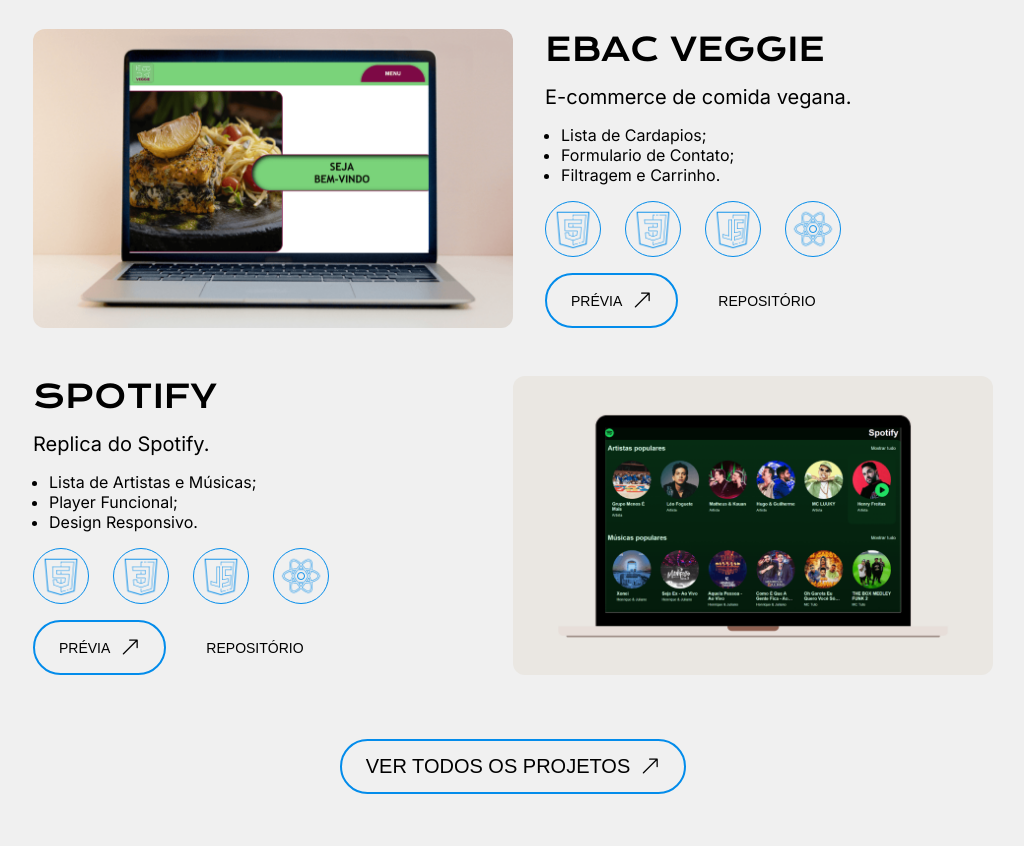
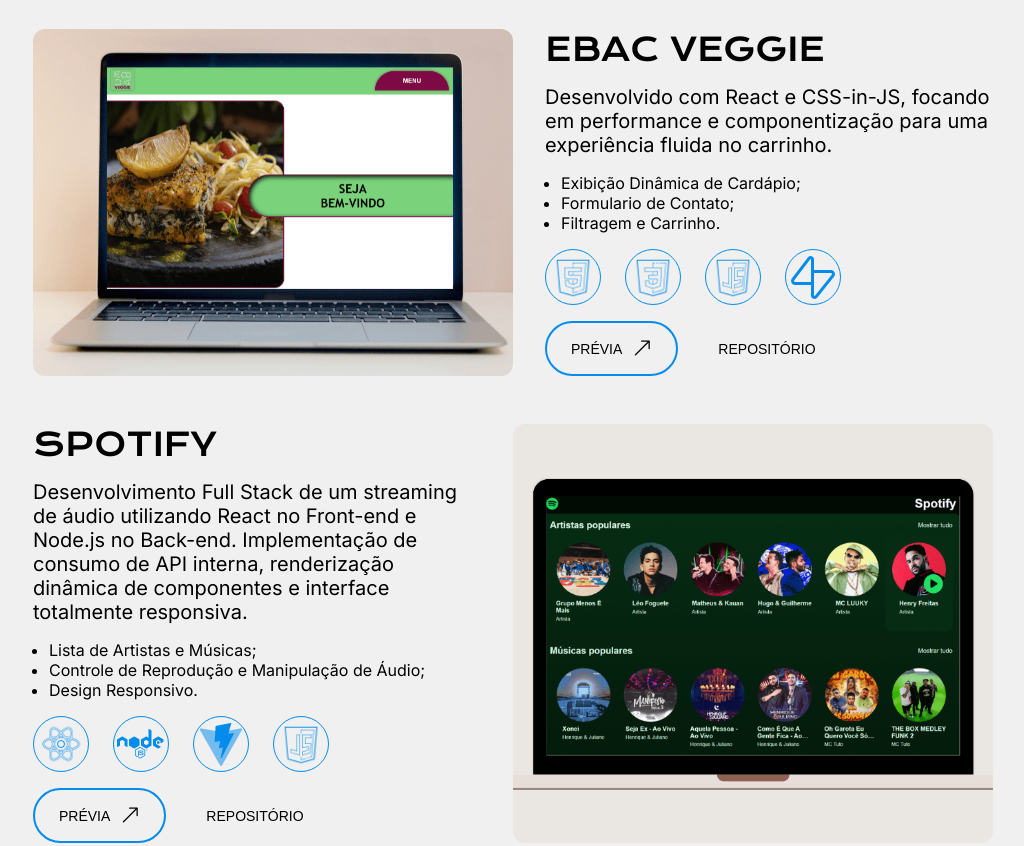
Before and after one commit to Ismaelblog/ismaelfernandes.github.io, a plain HTML site: page index.html in a window 1280 px wide. Shown: the part 1762-2608 px from the top of the page, without its empty margins (127-1151 px from the left). Drawn offline with nearby package versions, Linux system fonts and the light colour scheme.

Commit message:
Add Updates info, font-size about-me and Add icons.

```diff
--- a/assets/css/styles.css
+++ b/assets/css/styles.css
@@ -1004,6 +1004,10 @@
     width: auto;
   }
 
+  .about__text-wrapper p {
+    font-size: 1.25rem;
+  }
+
   .about__content1 {
     padding: 0rem 10rem 5rem;
   }
--- a/index.html
+++ b/index.html
@@ -215,9 +215,9 @@
           />
           <div class="card__body">
             <h3 class="card__title">EBAC Veggie</h3>
-            <p class="card__description">E-commerce de comida vegana.</p>
+            <p class="card__description">Desenvolvido com React e CSS-in-JS, focando em performance e componentização para uma experiência fluida no carrinho.</p>
             <ul class="card__list">
-              <li>Lista de Cardapios;</li>
+              <li>Exibição Dinâmica de Cardápio;</li>
               <li>Formulario de Contato;</li>
               <li>Filtragem e Carrinho.</li>
             </ul>
@@ -246,8 +246,8 @@
               <li class="skills__item">
                 <img
                   class="skills__logo"
-                  src="assets/images/tecnologias/icons8-react-100.png"
-                  alt="Logo React"
+                  src="assets/images/tecnologias/icons8-supabase-96.png"
+                  alt="Logo Supabase"
                 />
               </li>
             </ul>
@@ -282,39 +282,39 @@
           />
           <div class="card__body">
             <h3 class="card__title">Spotify</h3>
-            <p class="card__description">Replica do Spotify.</p>
+            <p class="card__description">Desenvolvimento Full Stack de um streaming de áudio utilizando React no Front-end e Node.js no Back-end. Implementação de consumo de API interna, renderização dinâmica de componentes e interface totalmente responsiva.</p>
             <ul class="card__list">
               <li>Lista de Artistas e Músicas;</li>
-              <li>Player Funcional;</li>
+              <li>Controle de Reprodução e Manipulação de Áudio;</li>
               <li>Design Responsivo.</li>
             </ul>
             <ul class="tecnologies__list">
               <li class="skills__item">
                 <img
                   class="skills__logo"
-                  src="assets/images/tecnologias/icons8-html-5-100.png"
-                  alt="Logo HTML5"
+                  src="assets/images/tecnologias/icons8-react-100.png"
+                  alt="Logo React"
                 />
               </li>
               <li class="skills__item">
                 <img
                   class="skills__logo"
-                  src="assets/images/tecnologias/icons8-css3-100.png"
-                  alt="Logo CSS3"
+                  src="assets/images/tecnologias/icons8-nodejs-96.png"
+                  alt="Logo Node.js"
+                />
+              </li>
+              <li class="skills__item">
+                <img
+                  class="skills__logo"
+                  src="assets/images/tecnologias/icons8-vite-logo-96.png"
+                  alt="Logo JavaScript"
                 />
               </li>
               <li class="skills__item">
                 <img
                   class="skills__logo"
                   src="assets/images/tecnologias/icons8-javascript-logo-100.png"
-                  alt="Logo JavaScript"
-                />
-              </li>
-              <li class="skills__item">
-                <img
-                  class="skills__logo"
-                  src="assets/images/tecnologias/icons8-react-100.png"
-                  alt="Logo React"
+                  alt="Logo Supabase"
                 />
               </li>
             </ul>
```
Also changed, not shown: assets/images/tecnologias/icons8-nodejs-96.png (added), assets/images/tecnologias/icons8-supabase-96.png (added), assets/images/tecnologias/icons8-vite-logo-96.png (added).
